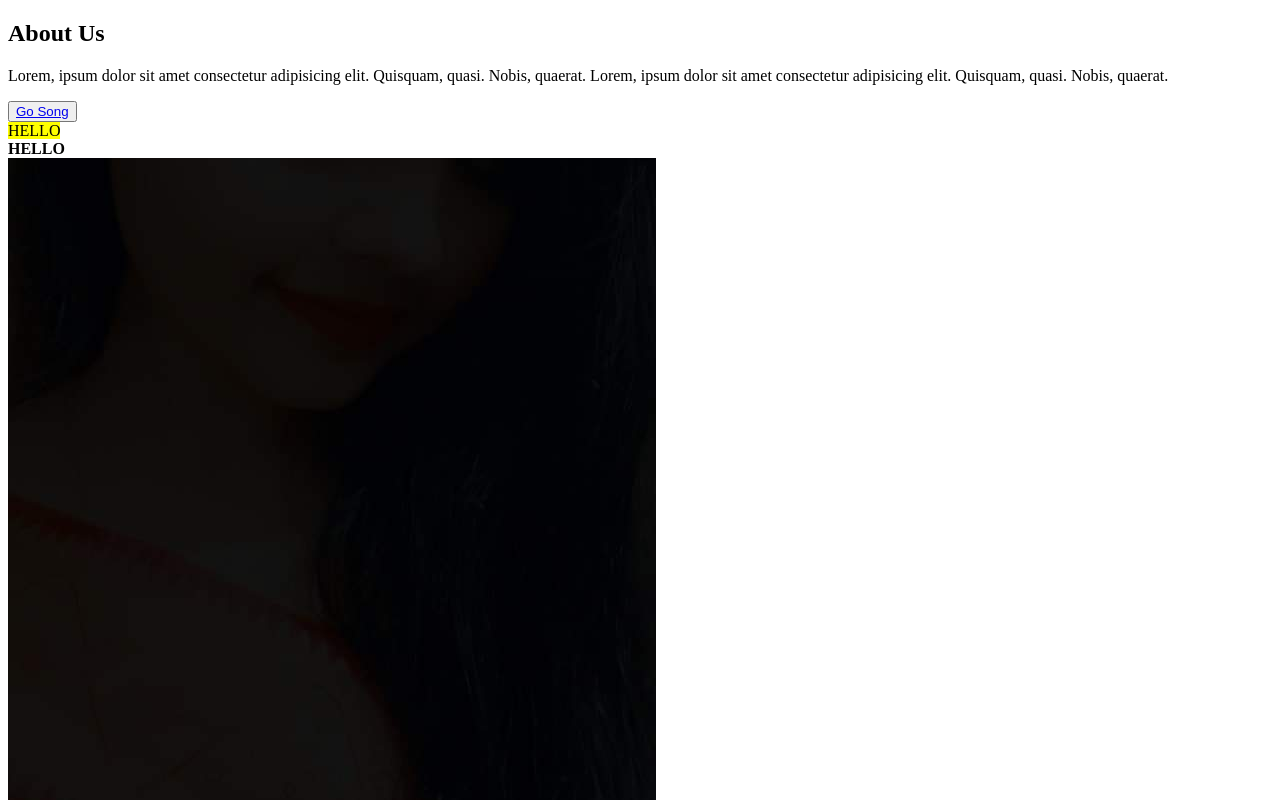
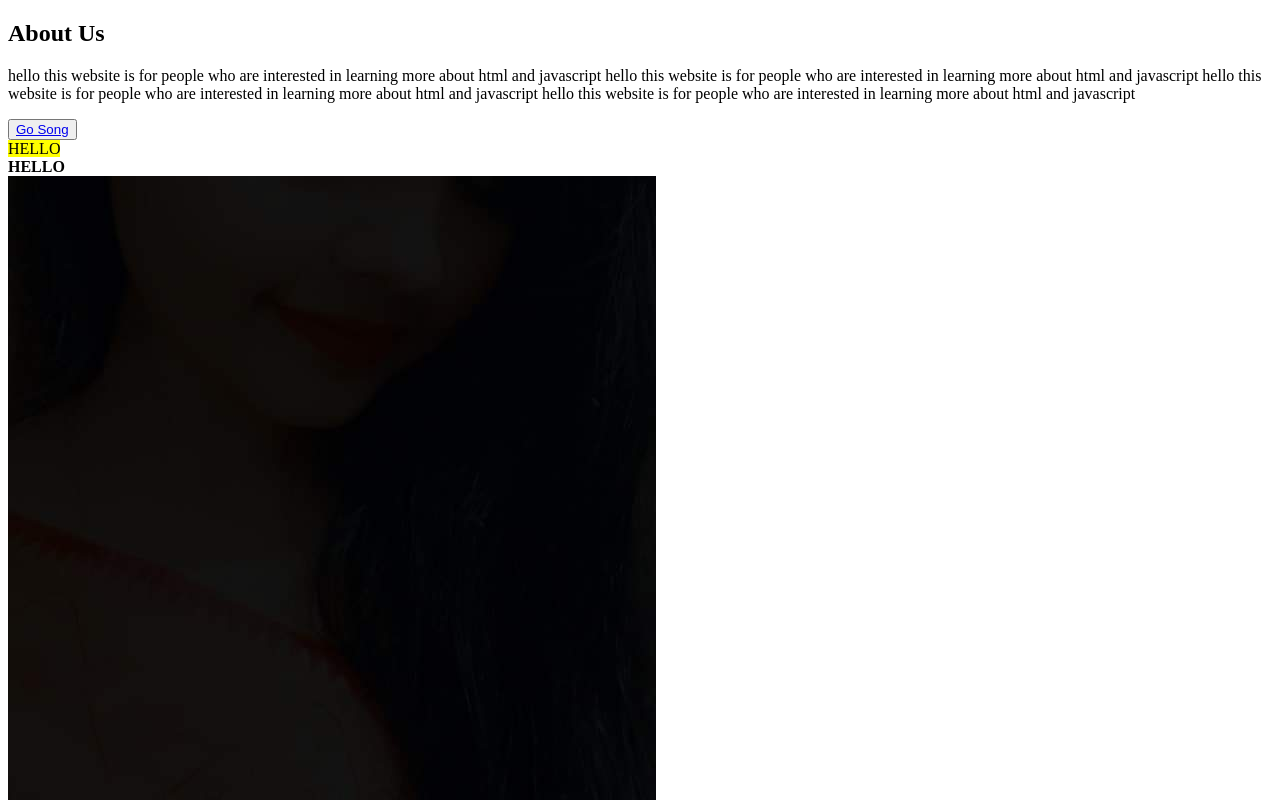
Before and after one commit to abunaim1/html_learning, a plain HTML site: page index.html in a window 1280 px wide. Shown: the top 800 px of the page. Drawn offline with Linux system fonts and the light colour scheme.

Commit message:
first html

```diff
--- a/index.html
+++ b/index.html
@@ -9,8 +9,10 @@
     <section>
       <h1>About Us</h1>
       <p>
-        Lorem, ipsum dolor sit amet consectetur adipisicing elit. Quisquam, quasi. Nobis, quaerat. Lorem, ipsum dolor sit amet consectetur
-        adipisicing elit. Quisquam, quasi. Nobis, quaerat.
+        hello this website is for people who are interested in learning more about html and javascript
+        hello this website is for people who are interested in learning more about html and javascript
+        hello this website is for people who are interested in learning more about html and javascript
+        hello this website is for people who are interested in learning more about html and javascript
       </p>
     </section>
     <section>
```
